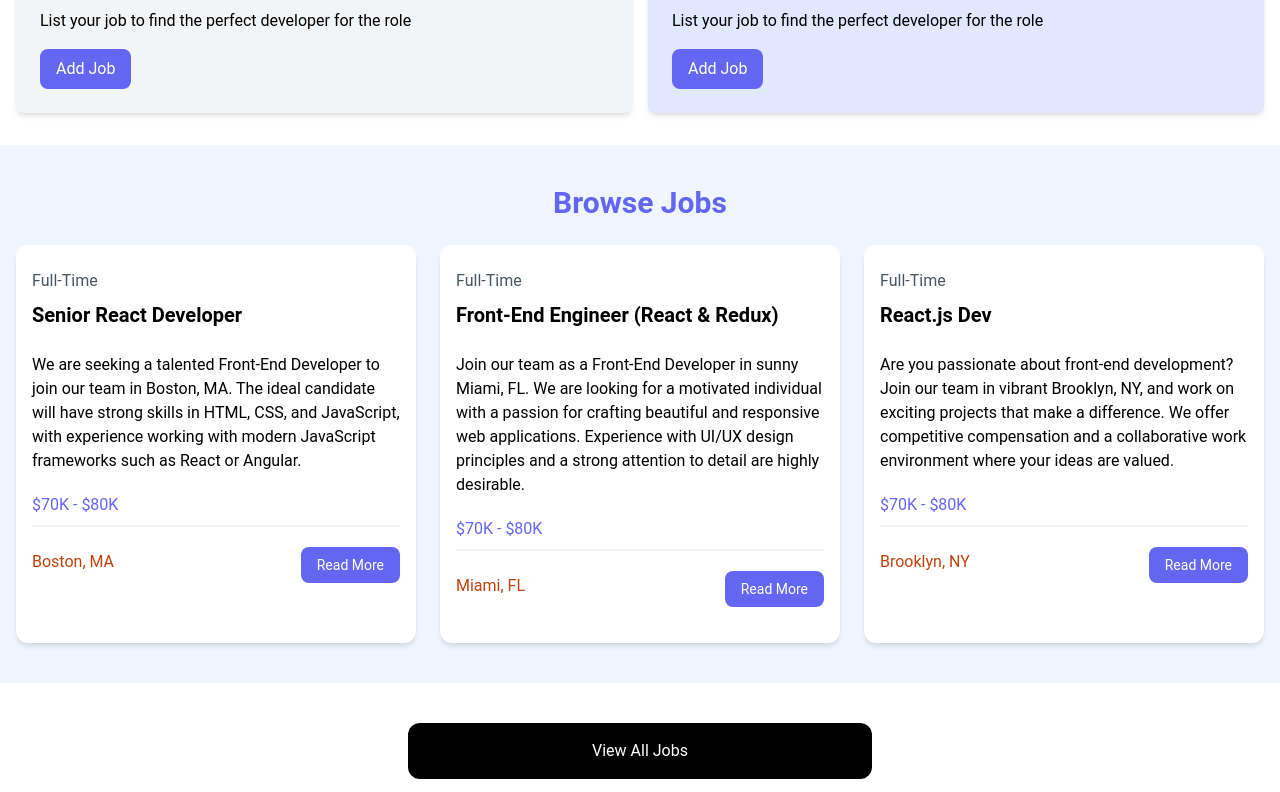
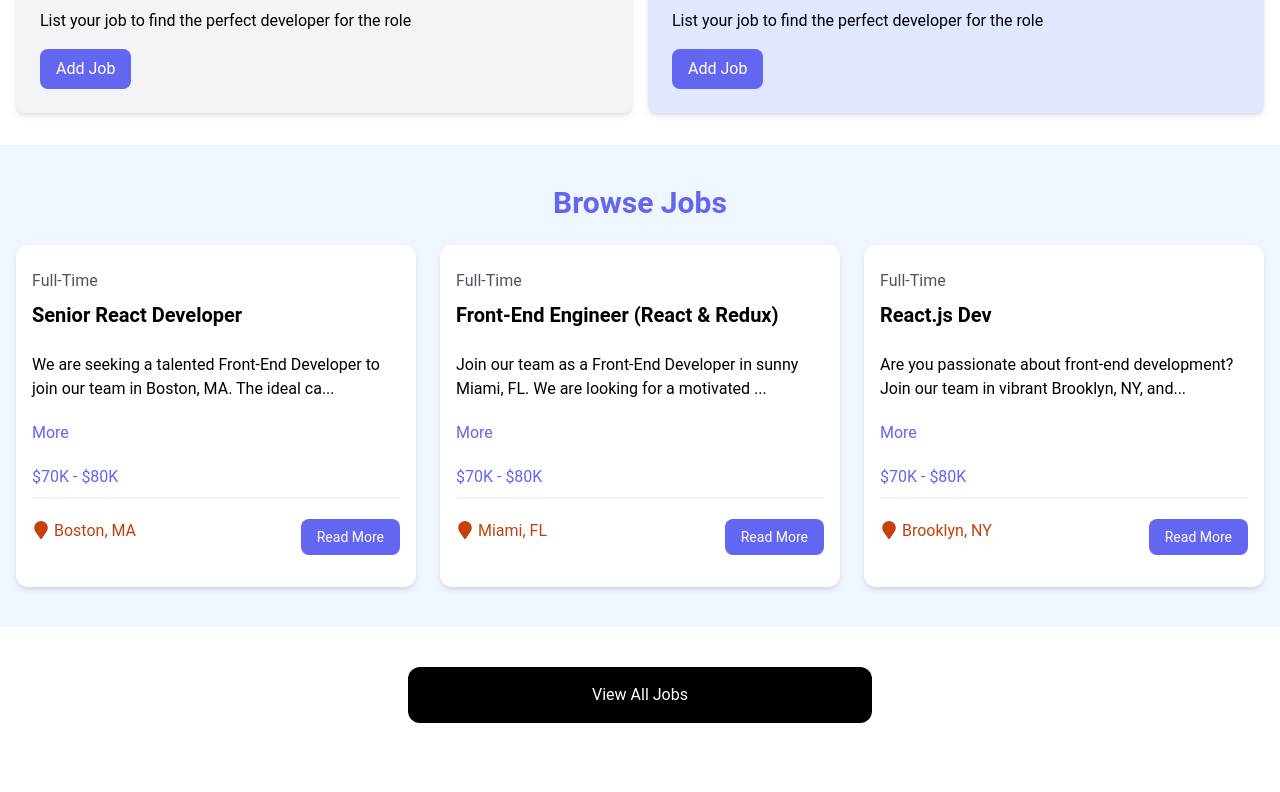
Before and after one commit to sohailexe/job-listing-app, a React (Vite) app: page / in a window 1280 px wide. Shown: the part 464-1256 px from the top of the page. After the commit the page ends 1227 px from the top, so only its background shows below. Built offline with nearby package versions, Linux system fonts and the light colour scheme.

Commit message:
useState

```diff
--- a/package.json
+++ b/package.json
@@ -11,7 +11,8 @@
   },
   "dependencies": {
     "react": "^18.3.1",
-    "react-dom": "^18.3.1"
+    "react-dom": "^18.3.1",
+    "react-icons": "^5.3.0"
   },
   "devDependencies": {
     "@eslint/js": "^9.9.0",
--- a/src/components/Job.jsx
+++ b/src/components/Job.jsx
@@ -1,6 +1,19 @@
-import React from 'react'
+import React, { useState } from 'react'
+import { FaMapMarker } from 'react-icons/fa';
 
 const Job = ({type, heading, description, salary,location,id}) => {
+  const [showFullDescription, setFullDescription]=useState(false)
+
+  let shortDescription= description;
+  if (!showFullDescription) {
+    shortDescription= description.substring(0,90)+ "..."
+  }
+
+  function handleClick(){
+    setFullDescription((curr)=>{
+      return !curr;
+    })
+  }
   return (
     <div className="bg-white rounded-xl shadow-md relative">
     <div className="p-4">
@@ -10,8 +23,12 @@
       </div>
 
       <div className="mb-5">
-       {description}
+       {shortDescription}
       </div>
+      <button className='text-indigo-500 mb-5 hover:text-indigo-600' onClick={handleClick}>
+      {showFullDescription ? "Less" : "More"}
+
+      </button>
 
       <h3 className="text-indigo-500 mb-2">{salary}</h3>
 
@@ -19,7 +36,7 @@
 
       <div className="flex flex-col lg:flex-row justify-between mb-4">
         <div className="text-orange-700 mb-3">
-          <i className="fa-solid fa-location-dot text-lg"></i>
+          <FaMapMarker className='inline text-lg mb-1 mr-1'/>
           {location}
         </div>
         <a
```
Also changed, not shown: 1 other file (tests, documents, lock files or other folders).
